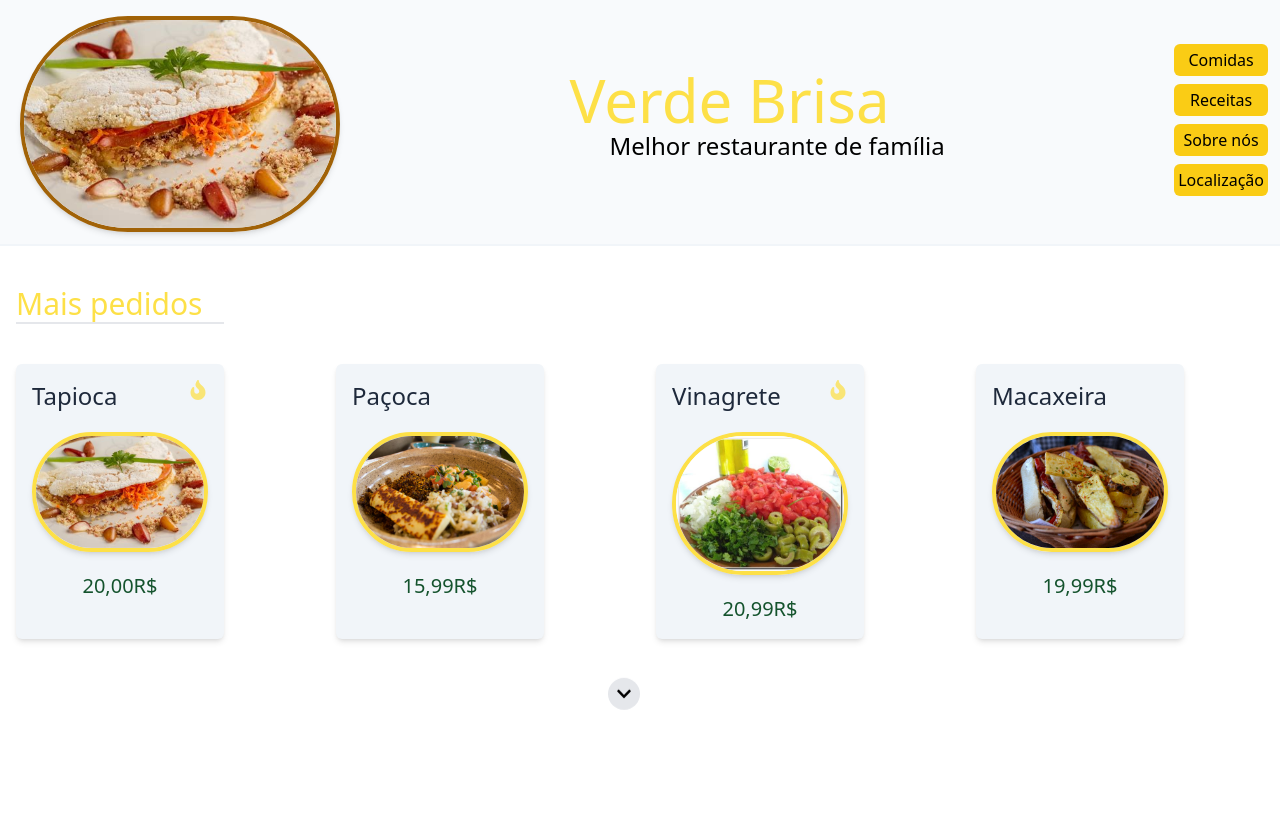
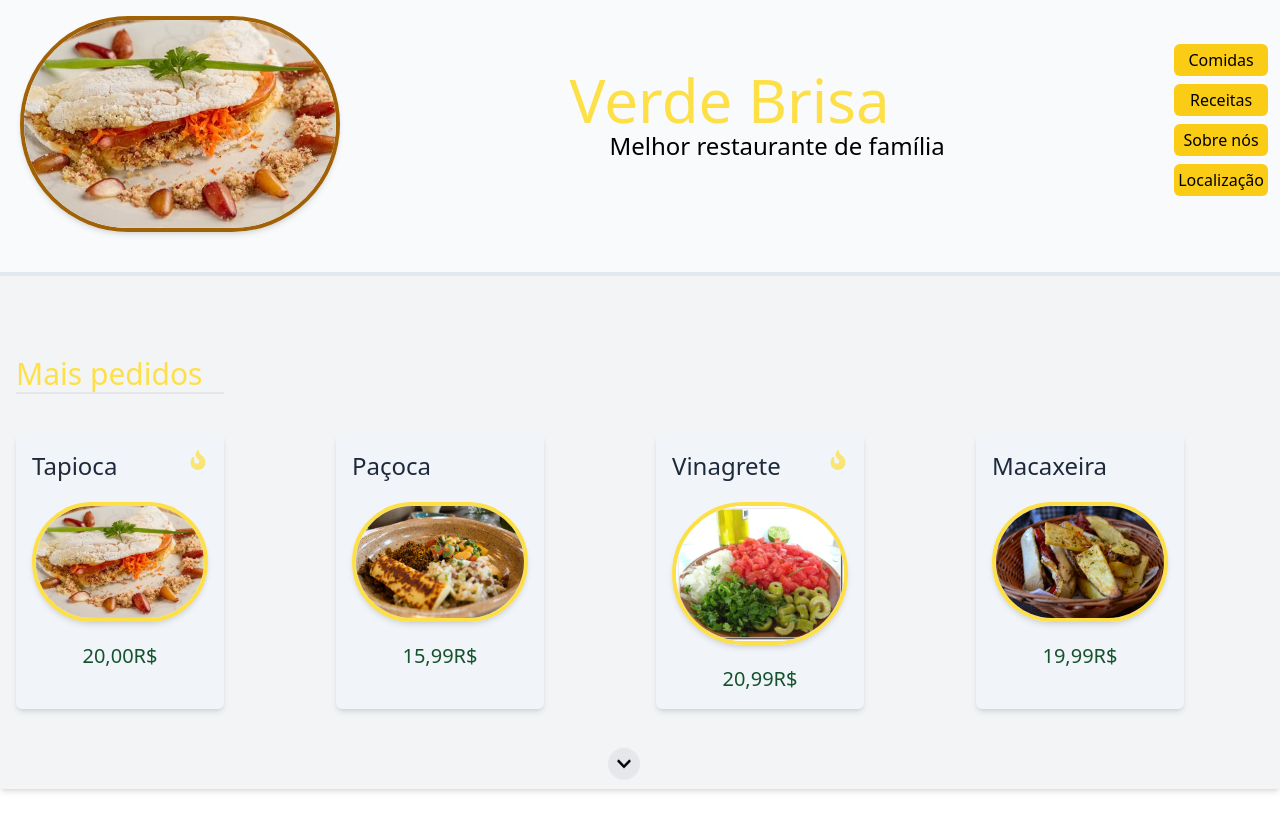
Before and after one commit to Fellipe-Barradas/Restaurant-Page, a React (Vite) app: page / in a window 1280 px wide. Before the commit the page ends 800 px from the top, so only its background shows below. Built offline with nearby package versions, Linux system fonts and the light colour scheme.

Commit message:
trocando os bg da página

```diff
--- a/src/layout/menu.jsx
+++ b/src/layout/menu.jsx
@@ -7,7 +7,7 @@ import Comida_4 from "../imgs/comida_4.jpg"
 
 function Menu() {
     return (
-        <div className="mb-10">
+        <div className="mb-10 bg-gray-100 py-10 shadow-md">
         <div className="flex-col ">
             <h1 className="mt-10 mb-3 border-b-2 text-3xl ml-4 w-52 text-yellow-300">Mais pedidos</h1>
             <div className=" grid grid-cols-1  gap-4 sm:grid-cols-2 mt-10 lg:grid-cols-4 ml-36 sm:ml-12 md:ml-4">
--- a/src/layout/navbar.jsx
+++ b/src/layout/navbar.jsx
@@ -5,7 +5,7 @@ import Comida_1 from "../imgs/comida_1.jpg"
 function Navbar() {
 
     return (
-    <div className='flex-col md:flex-row flex  justify-between pb-3 bg-slate-50 border-b-2 border-slate-100'>
+    <div className='flex-col md:flex-row flex  justify-between pb-10 bg-slate-50 border-b-4 border-slate-200 '>
         <div className="w-80 rounded-full overflow-hidden  mt-4 ml-5 border-4 border-yellow-700 shadow-md self-center"><img src={Comida_1} /></div>
         <div className="  self-center">
           <h1 className="  text-6xl text-yellow-300  mt-10 md:mt-0 ">Verde Brisa</h1>
```
